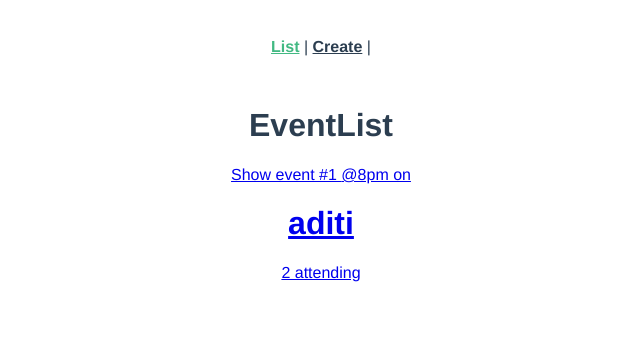
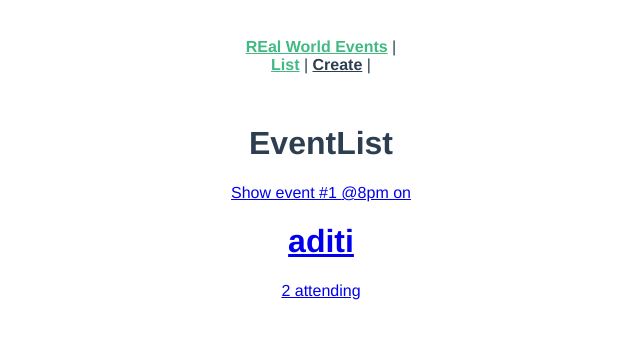
Before and after one commit to aditisolanki71/real-world-vue, a Vue app: page / in a window 1280 px wide. Shown: the top 338 px of the page, without its empty margins (319-959 px from the left). Built offline with nearby package versions, Linux system fonts and the light colour scheme.

Commit message:
Added Navbar component

```diff
--- a/src/App.vue
+++ b/src/App.vue
@@ -1,12 +1,15 @@
 <template>
   <div id="app">
-    <div id="nav">
-      <router-link :to="{name: 'event-list'}">List</router-link> |
-       <router-link :to="{name: 'event-create'}">Create</router-link> |
-    </div>
+    <NavBar />
     <router-view />
   </div>
 </template>
+<script>
+import NavBar from './components/NavBar.vue'
+export default {
+  components: {NavBar}
+}
+</script>
 
 <style>
 #app {
--- /dev/null
+++ b/src/components/NavBar.vue
@@ -0,0 +1,20 @@
+<template>
+  <div id="nav">
+          <router-link to="/">REal World Events</router-link> |
+    <nav>
+        <router-link :to="{name: 'event-list'}">List</router-link> |
+        <router-link :to="{name: 'event-create'}">Create</router-link> |
+    </nav>
+</div>
+
+</template>
+
+<script>
+export default {
+
+}
+</script>
+
+<style>
+
+</style>
```
